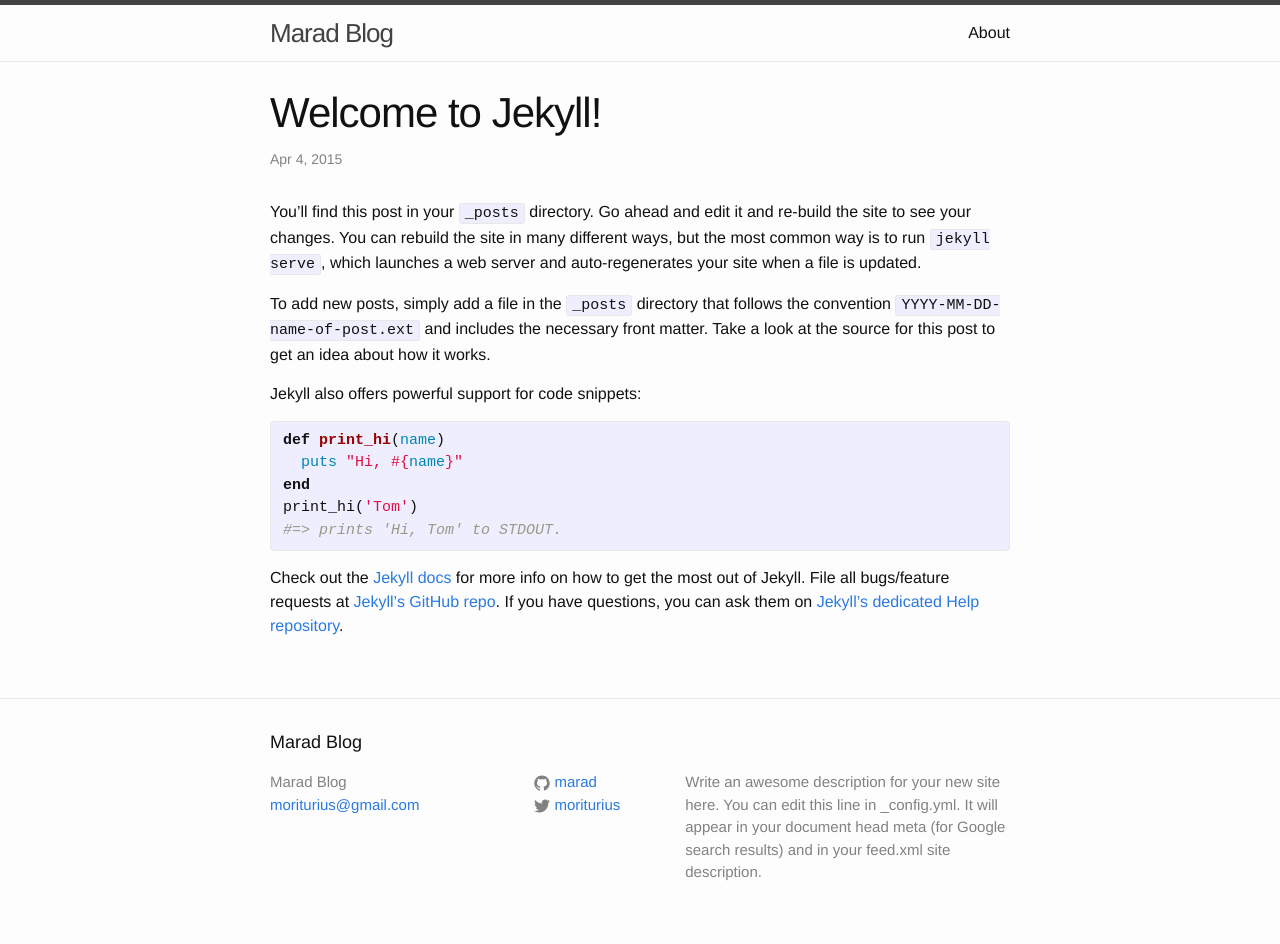
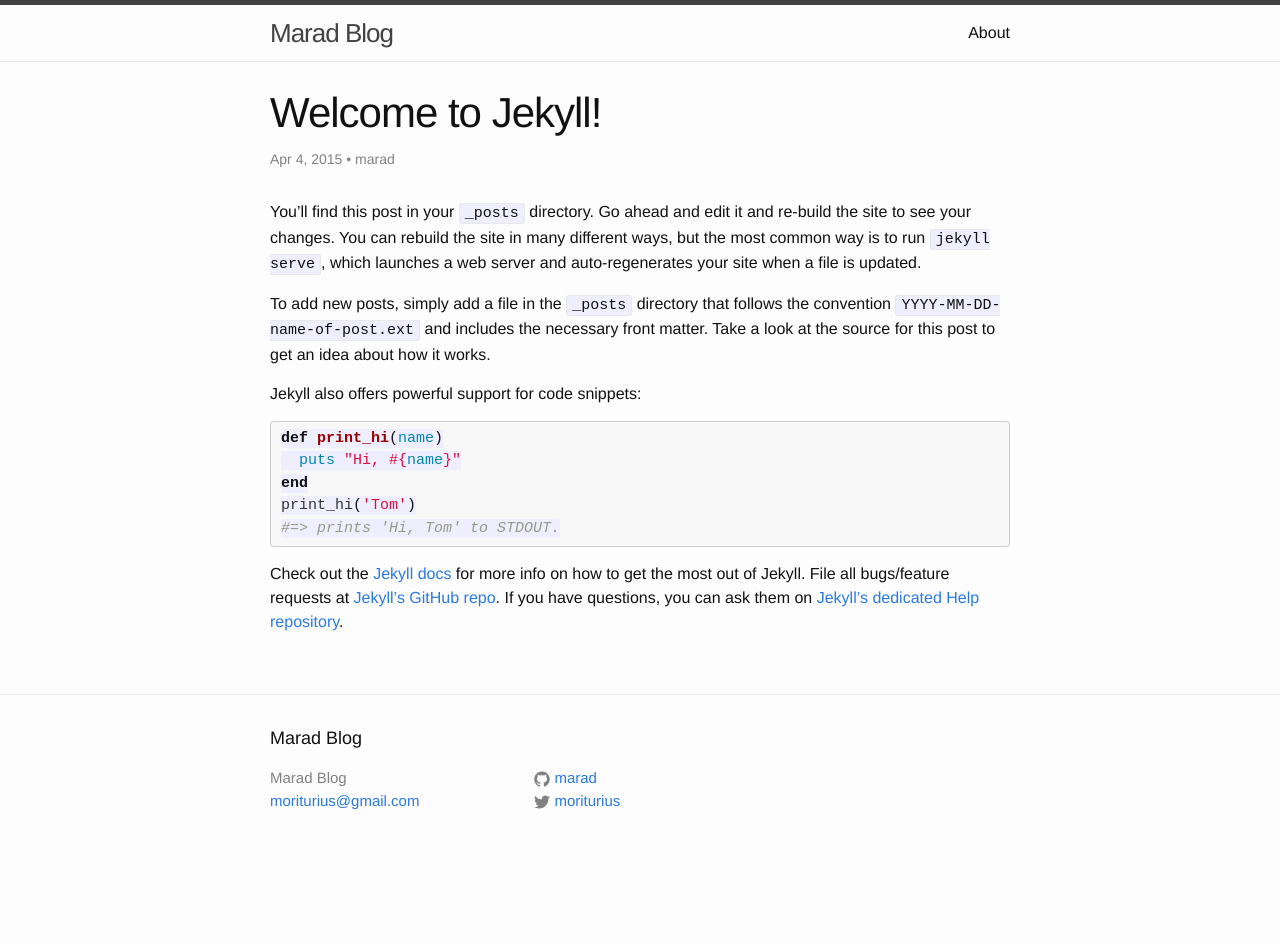
Before and after one commit to marad/marad.github.io, a Jekyll site: the page built from _posts/2015-04-04-welcome-to-jekyll.markdown, in a window 1280 px wide. Built offline with Jekyll 4.4.1, drawn with Linux system fonts in a browser that asks for light colours; after the commit the page ends 900 px from its top, so only the background shows below that.

Commit message:
Setup configuration

```diff
--- a/_config.yml
+++ b/_config.yml
@@ -1,10 +1,7 @@
 # Site settings
 title: Marad Blog
 email: moriturius@gmail.com
-description: > # this means to ignore newlines until "baseurl:"
-  Write an awesome description for your new site here. You can edit this
-  line in _config.yml. It will appear in your document head meta (for
-  Google search results) and in your feed.xml site description.
+timezone: Europe/Warsaw
 baseurl: "" # the subpath of your site, e.g. /blog/
 url: "http://blog.radoszewski.pl" # the base hostname & protocol for your site
 twitter_username: moriturius
@@ -12,3 +9,28 @@
 
 # Build settings
 markdown: kramdown
+
+permalink: date
+
+defaults:
+  -
+    scope:
+      path: ""
+      type: "drafts"
+    values:
+      author: "marad"
+      layout: "post"
+  -
+    scope:
+      path: ""
+      type: "posts"
+    values:
+      author: "marad"
+      layout: "post"
+  -
+    scope:
+      path: ""
+      type: "pages"
+    values:
+      author: "marad"
+      layout: "page"
--- a/_includes/footer.html
+++ b/_includes/footer.html
@@ -46,7 +46,6 @@
       </div>
 
       <div class="footer-col  footer-col-3">
-        <p class="text">{{ site.description }}</p>
       </div>
     </div>
 
--- a/_posts/2015-04-04-welcome-to-jekyll.markdown
+++ b/_posts/2015-04-04-welcome-to-jekyll.markdown
@@ -1,5 +1,4 @@
 ---
-layout: post
 title:  "Welcome to Jekyll!"
 date:   2015-04-04 16:42:53
 categories: jekyll update
--- a/_sass/_syntax-highlighting.scss
+++ b/_sass/_syntax-highlighting.scss
@@ -1,67 +1,68 @@
-/**
- * Syntax highlighting styles
+/*
+ * GitHub style for Pygments syntax highlighter, for use with Jekyll
+ * Courtesy of GitHub.com
  */
-.highlight {
-    background: #fff;
-    @extend %vertical-rhythm;
 
-    .c     { color: #998; font-style: italic } // Comment
-    .err   { color: #a61717; background-color: #e3d2d2 } // Error
-    .k     { font-weight: bold } // Keyword
-    .o     { font-weight: bold } // Operator
-    .cm    { color: #998; font-style: italic } // Comment.Multiline
-    .cp    { color: #999; font-weight: bold } // Comment.Preproc
-    .c1    { color: #998; font-style: italic } // Comment.Single
-    .cs    { color: #999; font-weight: bold; font-style: italic } // Comment.Special
-    .gd    { color: #000; background-color: #fdd } // Generic.Deleted
-    .gd .x { color: #000; background-color: #faa } // Generic.Deleted.Specific
-    .ge    { font-style: italic } // Generic.Emph
-    .gr    { color: #a00 } // Generic.Error
-    .gh    { color: #999 } // Generic.Heading
-    .gi    { color: #000; background-color: #dfd } // Generic.Inserted
-    .gi .x { color: #000; background-color: #afa } // Generic.Inserted.Specific
-    .go    { color: #888 } // Generic.Output
-    .gp    { color: #555 } // Generic.Prompt
-    .gs    { font-weight: bold } // Generic.Strong
-    .gu    { color: #aaa } // Generic.Subheading
-    .gt    { color: #a00 } // Generic.Traceback
-    .kc    { font-weight: bold } // Keyword.Constant
-    .kd    { font-weight: bold } // Keyword.Declaration
-    .kp    { font-weight: bold } // Keyword.Pseudo
-    .kr    { font-weight: bold } // Keyword.Reserved
-    .kt    { color: #458; font-weight: bold } // Keyword.Type
-    .m     { color: #099 } // Literal.Number
-    .s     { color: #d14 } // Literal.String
-    .na    { color: #008080 } // Name.Attribute
-    .nb    { color: #0086B3 } // Name.Builtin
-    .nc    { color: #458; font-weight: bold } // Name.Class
-    .no    { color: #008080 } // Name.Constant
-    .ni    { color: #800080 } // Name.Entity
-    .ne    { color: #900; font-weight: bold } // Name.Exception
-    .nf    { color: #900; font-weight: bold } // Name.Function
-    .nn    { color: #555 } // Name.Namespace
-    .nt    { color: #000080 } // Name.Tag
-    .nv    { color: #008080 } // Name.Variable
-    .ow    { font-weight: bold } // Operator.Word
-    .w     { color: #bbb } // Text.Whitespace
-    .mf    { color: #099 } // Literal.Number.Float
-    .mh    { color: #099 } // Literal.Number.Hex
-    .mi    { color: #099 } // Literal.Number.Integer
-    .mo    { color: #099 } // Literal.Number.Oct
-    .sb    { color: #d14 } // Literal.String.Backtick
-    .sc    { color: #d14 } // Literal.String.Char
-    .sd    { color: #d14 } // Literal.String.Doc
-    .s2    { color: #d14 } // Literal.String.Double
-    .se    { color: #d14 } // Literal.String.Escape
-    .sh    { color: #d14 } // Literal.String.Heredoc
-    .si    { color: #d14 } // Literal.String.Interpol
-    .sx    { color: #d14 } // Literal.String.Other
-    .sr    { color: #009926 } // Literal.String.Regex
-    .s1    { color: #d14 } // Literal.String.Single
-    .ss    { color: #990073 } // Literal.String.Symbol
-    .bp    { color: #999 } // Name.Builtin.Pseudo
-    .vc    { color: #008080 } // Name.Variable.Class
-    .vg    { color: #008080 } // Name.Variable.Global
-    .vi    { color: #008080 } // Name.Variable.Instance
-    .il    { color: #099 } // Literal.Number.Integer.Long
-}
+.highlight pre, pre, .highlight .hll { background-color: #f8f8f8; border: 1px solid #ccc; padding: 6px 10px; border-radius: 3px; }
+.highlight .c { color: #999988; font-style: italic; }
+.highlight .err { color: #a61717; background-color: #e3d2d2; }
+.highlight .k { font-weight: bold; }
+.highlight .o { font-weight: bold; }
+.highlight .cm { color: #999988; font-style: italic; }
+.highlight .cp { color: #999999; font-weight: bold; }
+.highlight .c1 { color: #999988; font-style: italic; }
+.highlight .cs { color: #999999; font-weight: bold; font-style: italic; }
+.highlight .gd { color: #000000; background-color: #ffdddd; }
+.highlight .gd .x { color: #000000; background-color: #ffaaaa; }
+.highlight .ge { font-style: italic; }
+.highlight .gr { color: #aa0000; }
+.highlight .gh { color: #999999; }
+.highlight .gi { color: #000000; background-color: #ddffdd; }
+.highlight .gi .x { color: #000000; background-color: #aaffaa; }
+.highlight .go { color: #888888; }
+.highlight .gp { color: #555555; }
+.highlight .gs { font-weight: bold; }
+.highlight .gu { color: #800080; font-weight: bold; }
+.highlight .gt { color: #aa0000; }
+.highlight .kc { font-weight: bold; }
+.highlight .kd { font-weight: bold; }
+.highlight .kn { font-weight: bold; }
+.highlight .kp { font-weight: bold; }
+.highlight .kr { font-weight: bold; }
+.highlight .kt { color: #445588; font-weight: bold; }
+.highlight .m { color: #009999; }
+.highlight .s { color: #dd1144; }
+.highlight .n { color: #333333; }
+.highlight .na { color: teal; }
+.highlight .nb { color: #0086b3; }
+.highlight .nc { color: #445588; font-weight: bold; }
+.highlight .no { color: teal; }
+.highlight .ni { color: purple; }
+.highlight .ne { color: #990000; font-weight: bold; }
+.highlight .nf { color: #990000; font-weight: bold; }
+.highlight .nn { color: #555555; }
+.highlight .nt { color: navy; }
+.highlight .nv { color: teal; }
+.highlight .ow { font-weight: bold; }
+.highlight .w { color: #bbbbbb; }
+.highlight .mf { color: #009999; }
+.highlight .mh { color: #009999; }
+.highlight .mi { color: #009999; }
+.highlight .mo { color: #009999; }
+.highlight .sb { color: #dd1144; }
+.highlight .sc { color: #dd1144; }
+.highlight .sd { color: #dd1144; }
+.highlight .s2 { color: #dd1144; }
+.highlight .se { color: #dd1144; }
+.highlight .sh { color: #dd1144; }
+.highlight .si { color: #dd1144; }
+.highlight .sx { color: #dd1144; }
+.highlight .sr { color: #009926; }
+.highlight .s1 { color: #dd1144; }
+.highlight .ss { color: #990073; }
+.highlight .bp { color: #999999; }
+.highlight .vc { color: teal; }
+.highlight .vg { color: teal; }
+.highlight .vi { color: teal; }
+.highlight .il { color: #009999; }
+.highlight .gc { color: #999; background-color: #EAF2F5; }
--- a/index.html
+++ b/index.html
@@ -14,6 +14,7 @@
         <h2>
           <a class="post-link" href="{{ post.url | prepend: site.baseurl }}">{{ post.title }}</a>
         </h2>
+        {{ post.excerpt }}
       </li>
     {% endfor %}
   </ul>
```
Also changed, not shown: _drafts/my-draft.md (+12 -7 lines), 5 other files.
